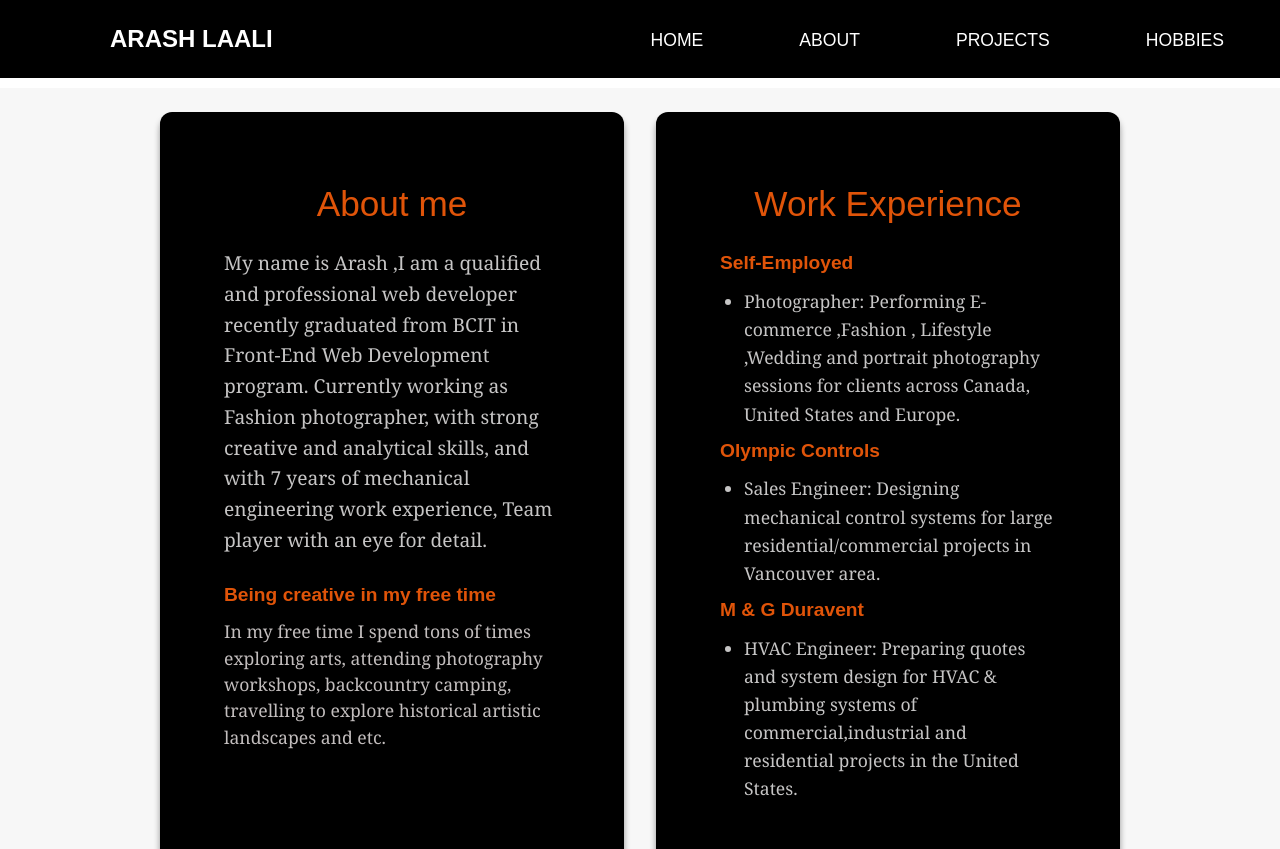
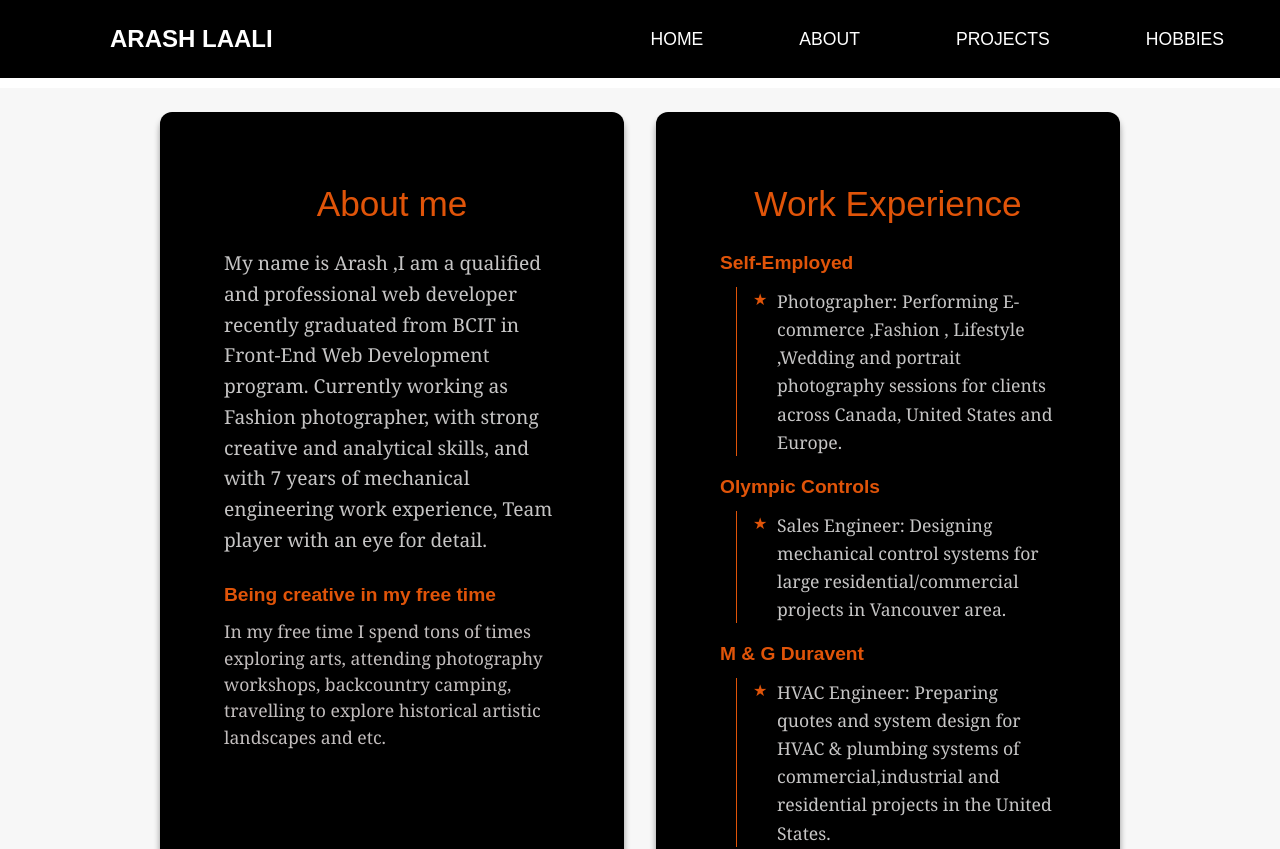
Before and after one commit to Arashlaali/portfolio, a React (Vite) app in the folder myportfolio/: page /about in a window 1280 px wide. Shown: the top 849 px of the page. Built offline with nearby package versions, Linux system fonts and the light colour scheme.

Commit message:
changed the style of anchor links

```diff
--- a/myportfolio/src/pages/PageAbout.css
+++ b/myportfolio/src/pages/PageAbout.css
@@ -9,7 +9,7 @@
 :root {
     --primary-color: #e05409;
     --secondary-color: #ffffff;
-    --accent-color: #3498db;
+    --accent-color: #74b2db;
 
     --background-color: #000000;
     --text-color: #ffffff;
@@ -132,30 +132,61 @@ h4 {
     margin-bottom: 0.5rem;
 }
 
-/* List item styling */
-ul {
-    list-style-type: disc;
-    margin-left: 1.5rem;
+/* UL Styling */
+.about ul {
+    list-style: none;
+    /* Remove default bullets */
+    margin-left: 1rem;
+    padding-left: 1rem;
+    border-left: 1px solid var(--primary-color);
+    /* Add a visual line */
 }
 
-ul li {
+/* LI Styling */
+.about ul li {
+    position: relative;
     font-family: 'Georgia', serif;
     font-size: 1.1rem;
     color: var(--text-light);
-    margin-bottom: 0.5rem;
+    margin-bottom: 1rem;
+    padding-left: 1.5rem;
+    transition: transform 0.3s ease;
 }
 
-/* Styling for anchor links */
-a {
+.about ul li::before {
+    content: "★";
+    /* Custom bullet (can be emoji or icon font) */
+    position: absolute;
+    left: 0;
+    color: var(--primary-color);
+    font-size: 1rem;
+    transition: transform 0.3s ease;
+}
+
+.about ul li:hover {
+    transform: translateX(10px);
+    color: var(--text-color);
+}
+
+.about ul li:hover::before {
+    transform: scale(1.3) rotate(10deg);
+}
+
+/* A Styling */
+.about a {
     color: var(--accent-color);
     text-decoration: none;
-    transition: color 0.3s ease, transform 0.3s ease;
+    font-weight: bold;
+    border-bottom: 2px solid transparent;
+    transition: color 0.3s ease, transform 0.3s ease, border-color 0.3s ease;
 }
 
-a:hover {
+.about a:hover {
     color: var(--primary-color);
-    transform: translateX(5px);
+    transform: scale(1.05);
+    border-color: var(--primary-color);
 }
+
 
 /* Responsive text sizes for smaller screens */
 @media (max-width: 767px) {
```
